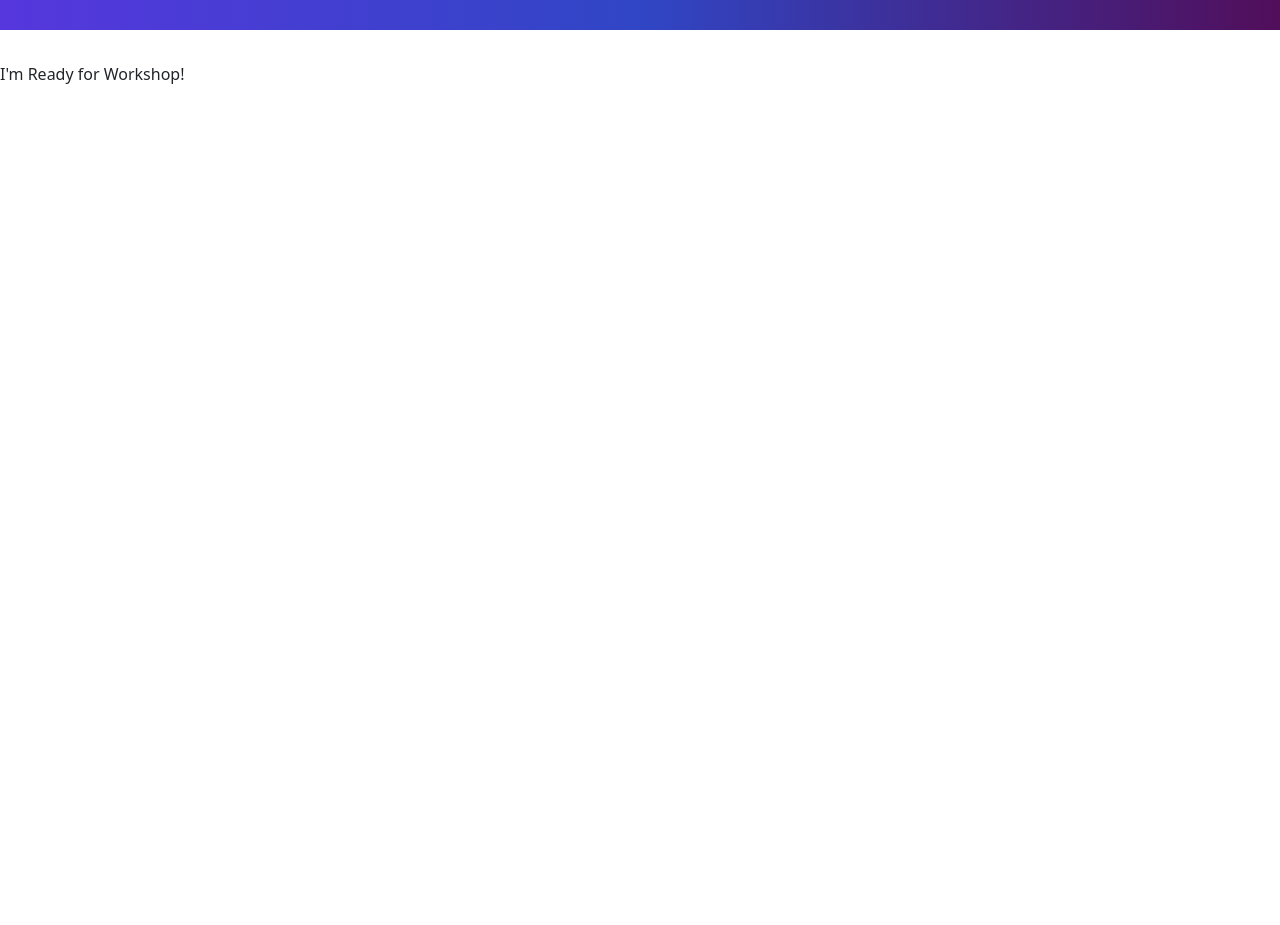
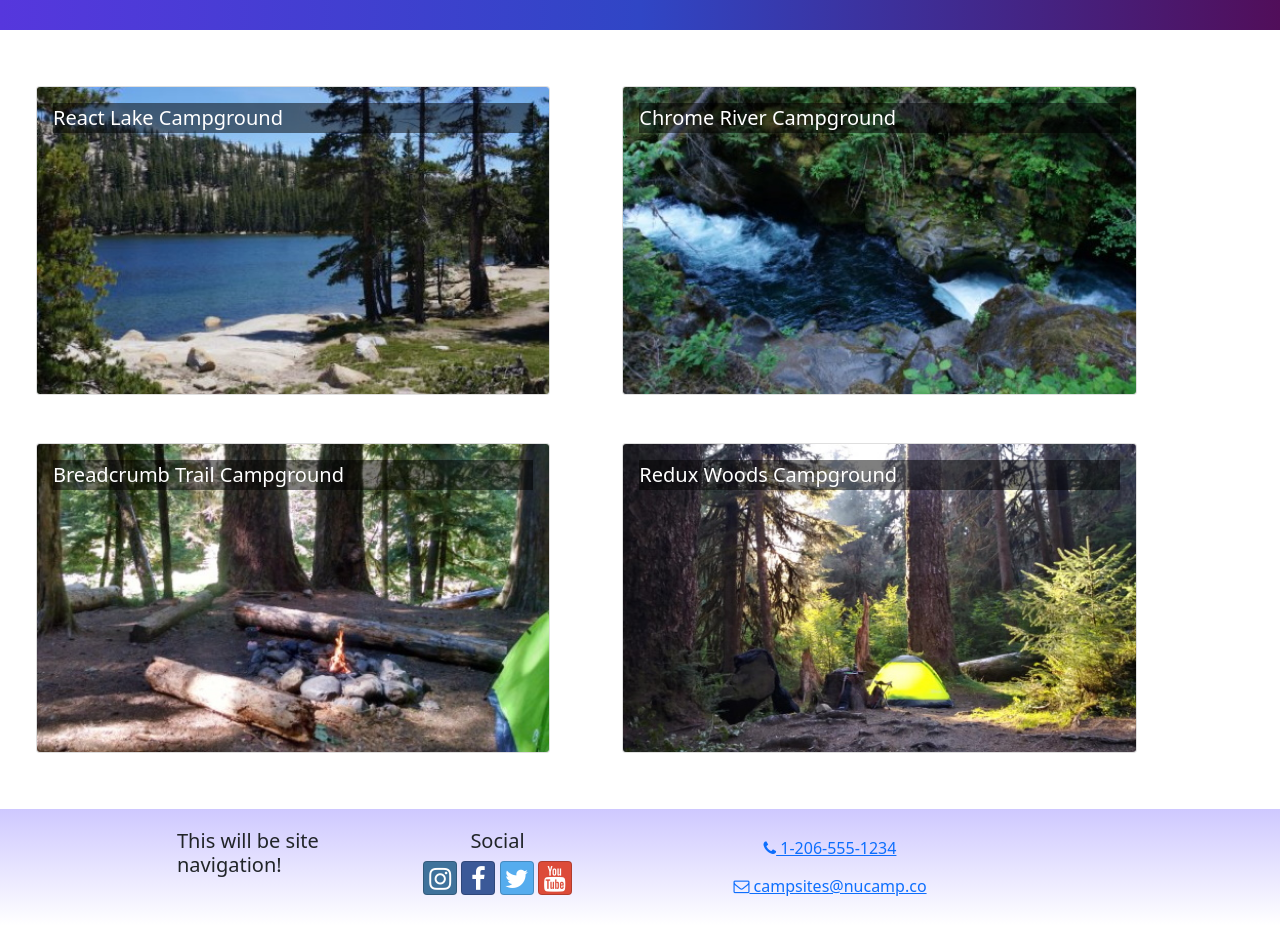
Before and after one commit to pm2dev/fuzzy-parakeet, a React (Create React App) app: page / in a window 1280 px wide. Shown: the part 98-1023 px from the top of the page. Before the commit the page ends 800 px from the top, so only its background shows below. Built offline with nearby package versions, Linux system fonts and the light colour scheme.

Commit message:
Implemented CampsiteCard component and passed campsite data as props

```diff
--- a/src/App.js
+++ b/src/App.js
@@ -1,17 +1,15 @@
-import React from 'react';
-import { Container, Navbar, NavbarBrand } from 'reactstrap';
+import Header from './components/Header';
 import NucampLogo from './app/assets/img/logo.png';
 import './App.css';
+import CampsitesList from './features/campsites/CampsitesList';
+import Footer from './components/Footer';
 
 function App() {
   return (
     <div className="App">
-      <Navbar dark color='primary' sticky='top' expand='md'>
-        <NavbarBrand href='/'>
-          <img src={NucampLogo} alt='nucamp logo' />
-        </NavbarBrand>
-      </Navbar>
-      I'm Ready for Workshop!
+      <Header />
+      <CampsitesList />
+      <Footer />
     </div>
   );
 }
--- /dev/null
+++ b/src/components/Footer.js
@@ -0,0 +1,58 @@
+import { Container, Row, Col } from "reactstrap";
+
+const Footer = () => {
+    return (
+        <footer className='site-footer'>
+            <Container>
+                <Row>
+                    {/* Column 1 - site navigation */}
+                    <Col xs={{ size: 4, offset: 1}} sm='2'>
+                        <h5>This will be site navigation!</h5>
+                    </Col>
+
+                    {/* // column 2 - social media links and icons */}
+                    <Col xs='6' sm='3' className='text-center'>
+                        <h5>Social</h5>
+                        <a className='btn btn-social-icon btn-instagram' href='http://instagram.com/'>
+                            <i className='fa fa-instagram' />
+                        </a>{' '}
+                        {/* the {' '} is a space in JavaScript */}
+
+                        <a className='btn btn-social-icon btn-facebook' href='http://facebook.com/'>
+                            <i className='fa fa-facebook' />
+                        </a>{' '}
+
+                        <a className='btn btn-social-icon btn-twitter' href='http://twitter.com/'>
+                            <i className='fa fa-twitter' />
+                        </a>{' '}
+
+                        <a className='btn btn-social-icon btn-google' href='http://youtube.com/'>
+                            <i className='fa fa-youtube' />
+                        </a>{' '}
+                    </Col>
+
+                    {/* // column 3 - contact info */}
+                    <Col sm='4' className='text-center'>
+                        <a
+                        role='button'
+                        className='btn btn-link'
+                        href='tel:12065551234'
+                        >
+                            <i className='fa fa-phone' /> 1-206-555-1234
+                        </a>
+                        <br />
+                        <a
+                        role='button'
+                        className='btn btn-link'
+                        href='mailto:notreal@notreal.co'
+                        >
+                            <i className='fa fa-envelope-o' /> campsites@nucamp.co
+                        </a>
+                    </Col>
+                </Row>
+            </Container>
+        </footer>
+    )
+};
+
+export default Footer;
--- /dev/null
+++ b/src/components/Header.js
@@ -0,0 +1,14 @@
+import { Navbar, NavbarBrand } from 'reactstrap';
+import NucampLogo from '../app/assets/img/logo.png';
+
+const Header = () => {
+    return (
+        <Navbar dark color='primary' sticky='top' expand='md'>
+        <NavbarBrand href='/'>
+          <img src={NucampLogo} alt='nucamp logo' />
+        </NavbarBrand>
+      </Navbar>
+    );
+}
+
+export default Header;
--- /dev/null
+++ b/src/features/campsites/CampsiteCard.js
@@ -0,0 +1,20 @@
+import { Card, CardImg, CardImgOverlay, CardTitle } from 'reactstrap';
+
+const CampsiteCard = (props) => {
+    return (
+        <Card>
+            <CardImg
+                width={'100%'}
+                src={props.campsite.image}
+                alt={props.campsite.name}
+            />
+            <CardImgOverlay>
+                <CardTitle>
+                    {props.campsite.name}
+                </CardTitle>
+            </CardImgOverlay>
+        </Card>
+    );
+}
+
+export default CampsiteCard;
--- /dev/null
+++ b/src/features/campsites/CampsitesList.js
@@ -0,0 +1,25 @@
+import { CAMPSITES } from '../../app/shared/CAMPSITES';
+import { Col, Row } from 'reactstrap';
+import CampsiteCard from './CampsiteCard';
+
+const CampsitesList = () => {
+    return (
+        <Row className='ms-auto'>
+            {CAMPSITES.map((campsite) =>{
+                return (
+                    <Col
+                        md='5'
+                        className='m-4'
+                        key={campsite.id}>
+                        <CampsiteCard campsite={campsite} />
+                    </Col>
+                );
+            })}
+        </Row>
+    );
+};
+
+
+
+
+export default CampsitesList;
```
Also changed, not shown: 1 other file (tests, documents, lock files or other folders).
